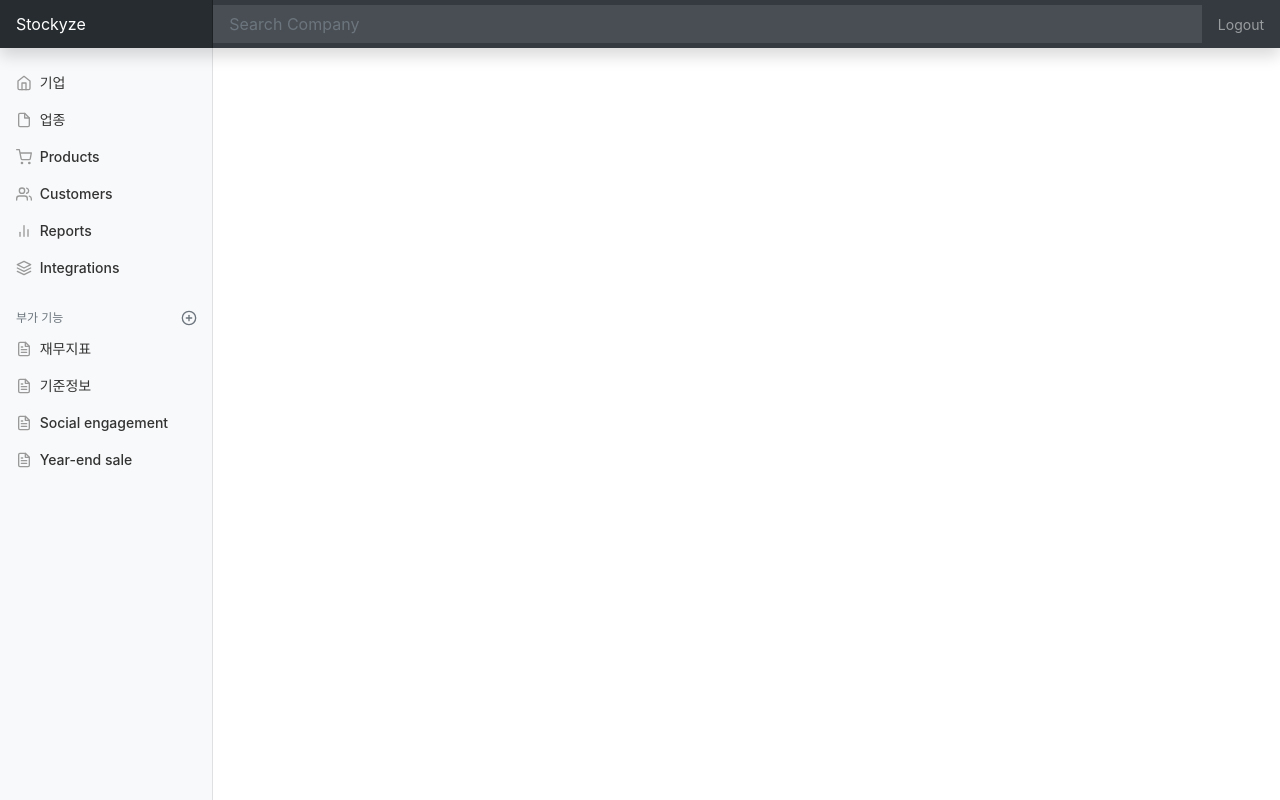
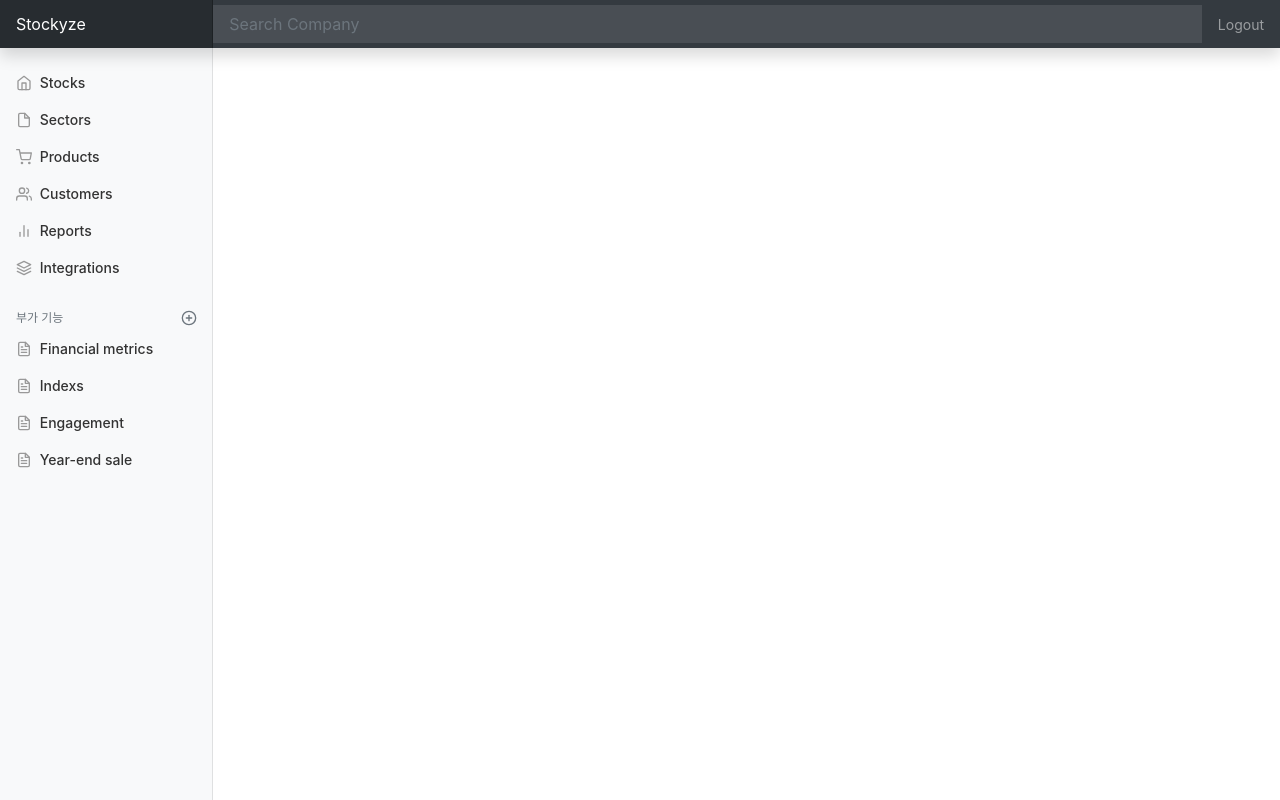
Before and after one commit to sanggi-wjg/django_study, a Django app: page / in a window 1280 px wide. Run offline with Django 3.2, Linux system fonts and the light colour scheme; the visitor is signed in with stand-in values (Sample User, id 1); parts of the project's set-up code (start-up, migrations or seed data) failed here and were passed over; some libraries are stand-ins or nearby versions.

Commit message:
2020 09 17

```diff
--- a/template/comm/header.html
+++ b/template/comm/header.html
@@ -90,7 +90,7 @@
                                     <path d="M3 9l9-7 9 7v11a2 2 0 0 1-2 2H5a2 2 0 0 1-2-2z"></path>
                                     <polyline points="9 22 9 12 15 12 15 22"></polyline>
                                 </svg>
-                                기업<span class="sr-only"></span>
+                                Stocks<span class="sr-only"></span>
                             </a>
                         </li>
                         <li class="nav-item">
@@ -104,7 +104,7 @@
                                     <path d="M13 2H6a2 2 0 0 0-2 2v16a2 2 0 0 0 2 2h12a2 2 0 0 0 2-2V9z"></path>
                                     <polyline points="13 2 13 9 20 9"></polyline>
                                 </svg>
-                                업종
+                                Sectors
                             </a>
                         </li>
                         <li class="nav-item">
@@ -194,7 +194,7 @@
                                     <line x1="16" y1="17" x2="8" y2="17"></line>
                                     <polyline points="10 9 9 9 8 9"></polyline>
                                 </svg>
-                                재무지표
+                                Financial metrics
                             </a>
                         </li>
                         <li class="nav-item">
@@ -211,7 +211,7 @@
                                     <line x1="16" y1="17" x2="8" y2="17"></line>
                                     <polyline points="10 9 9 9 8 9"></polyline>
                                 </svg>
-                                기준정보
+                                Indexs
                             </a>
                         </li>
                         <li class="nav-item">
@@ -227,7 +227,7 @@
                                     <line x1="16" y1="17" x2="8" y2="17"></line>
                                     <polyline points="10 9 9 9 8 9"></polyline>
                                 </svg>
-                                Social engagement
+                                Engagement
                             </a>
                         </li>
                         <li class="nav-item">
```
